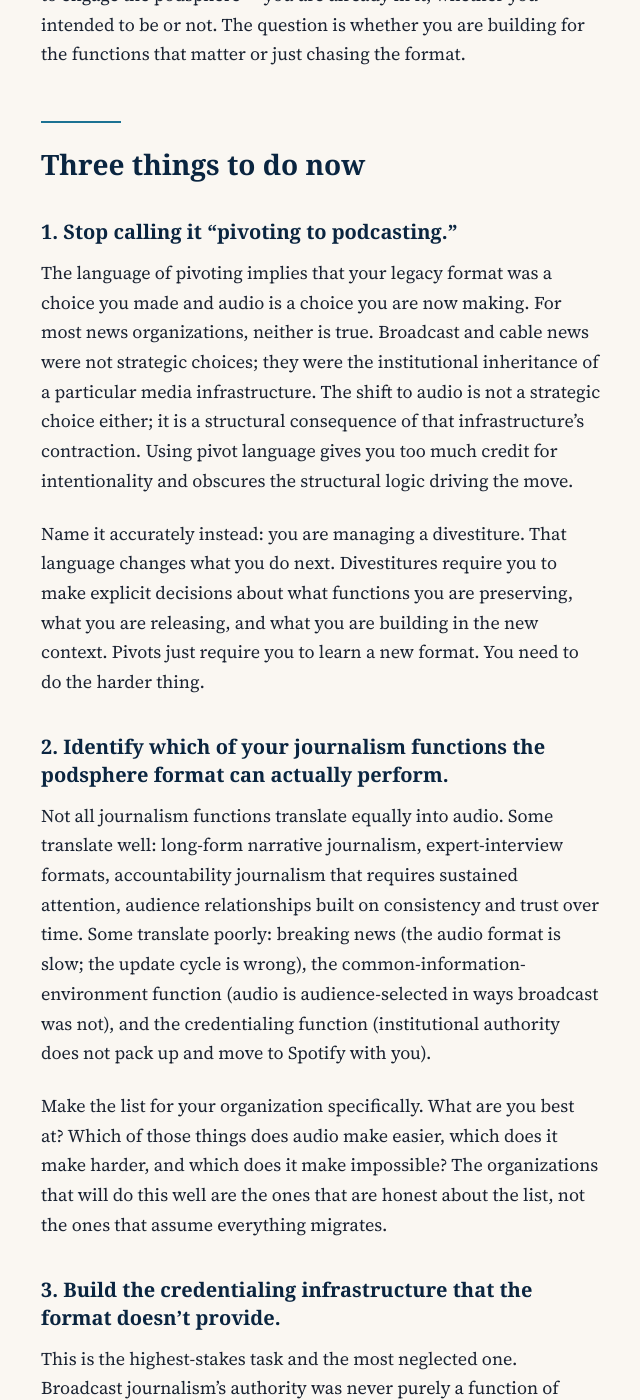
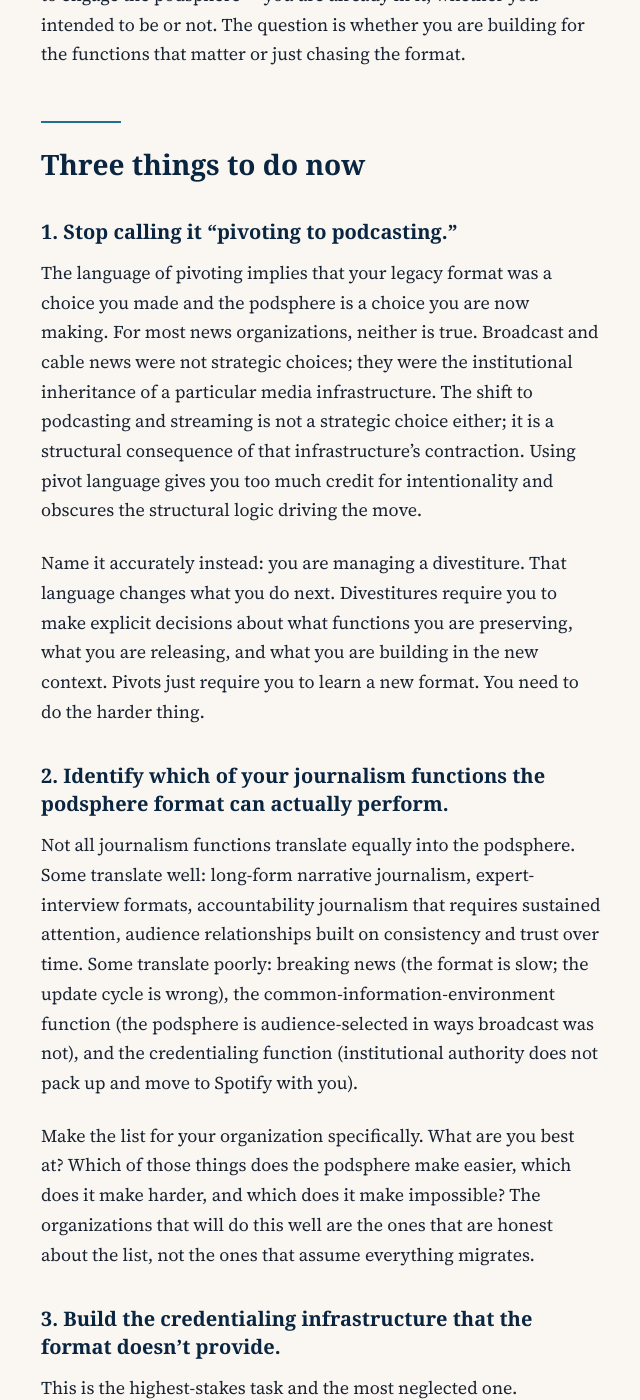
Before and after one commit to lancerossiconsulting/legacy-media-podsphere, a Jekyll site: the page built from practice-brief.md, in a window 1280 px wide and 1400 px high, scrolled down 859 px. Shown: the whole window, without its empty margins (319-959 px from the left). Built offline with Jekyll 4.4.1, drawn with Linux system fonts in a browser that asks for light colours; some of the changed text lies outside the part shown.

```diff
--- a/practice-brief.md
+++ b/practice-brief.md
@@ -18,21 +18,21 @@ The migration of legacy broadcast figures into the podsphere is not an adaptatio
 
 ### 1. Stop calling it "pivoting to podcasting."
 
-The language of pivoting implies that your legacy format was a choice you made and audio is a choice you are now making. For most news organizations, neither is true. Broadcast and cable news were not strategic choices; they were the institutional inheritance of a particular media infrastructure. The shift to audio is not a strategic choice either; it is a structural consequence of that infrastructure's contraction. Using pivot language gives you too much credit for intentionality and obscures the structural logic driving the move.
+The language of pivoting implies that your legacy format was a choice you made and the podsphere is a choice you are now making. For most news organizations, neither is true. Broadcast and cable news were not strategic choices; they were the institutional inheritance of a particular media infrastructure. The shift to podcasting and streaming is not a strategic choice either; it is a structural consequence of that infrastructure's contraction. Using pivot language gives you too much credit for intentionality and obscures the structural logic driving the move.
 
 Name it accurately instead: you are managing a divestiture. That language changes what you do next. Divestitures require you to make explicit decisions about what functions you are preserving, what you are releasing, and what you are building in the new context. Pivots just require you to learn a new format. You need to do the harder thing.
 
 ### 2. Identify which of your journalism functions the podsphere format can actually perform.
 
-Not all journalism functions translate equally into audio. Some translate well: long-form narrative journalism, expert-interview formats, accountability journalism that requires sustained attention, audience relationships built on consistency and trust over time. Some translate poorly: breaking news (the audio format is slow; the update cycle is wrong), the common-information-environment function (audio is audience-selected in ways broadcast was not), and the credentialing function (institutional authority does not pack up and move to Spotify with you).
+Not all journalism functions translate equally into the podsphere. Some translate well: long-form narrative journalism, expert-interview formats, accountability journalism that requires sustained attention, audience relationships built on consistency and trust over time. Some translate poorly: breaking news (the format is slow; the update cycle is wrong), the common-information-environment function (the podsphere is audience-selected in ways broadcast was not), and the credentialing function (institutional authority does not pack up and move to Spotify with you).
 
-Make the list for your organization specifically. What are you best at? Which of those things does audio make easier, which does it make harder, and which does it make impossible? The organizations that will do this well are the ones that are honest about the list, not the ones that assume everything migrates.
+Make the list for your organization specifically. What are you best at? Which of those things does the podsphere make easier, which does it make harder, and which does it make impossible? The organizations that will do this well are the ones that are honest about the list, not the ones that assume everything migrates.
 
 ### 3. Build the credentialing infrastructure that the format doesn't provide.
 
 This is the highest-stakes task and the most neglected one. Broadcast journalism's authority was never purely a function of journalistic quality; it was a function of institutional infrastructure — the vetting of sources, the professional accountability structures, the editorial hierarchies. None of that moves to the podcast format automatically.
 
-If you are producing audio journalism in the podsphere, you need to build an explicit credentialing infrastructure: public editorial standards, source verification processes that you describe on air, correction protocols that your audience can find and evaluate. This is not about signaling virtue; it is about performing the function that your format no longer provides by default.
+If you are producing journalism in the podsphere, you need to build an explicit credentialing infrastructure: public editorial standards, source verification processes that you describe on the show, correction protocols that your audience can find and evaluate. This is not about signaling virtue; it is about performing the function that your format no longer provides by default.
 
 ## Three things to be honest about
 
@@ -50,9 +50,9 @@ The White House press pool now includes podcasters and independent journalists.
 
 ## Three things to integrate immediately
 
-- **Integrate your audio production with your editorial standards documentation.** Every audio piece should have a sourcing log and a correction policy that is publicly accessible. Do not treat podcast production as informal just because the format sounds informal. The accountability infrastructure is the product, not a behind-the-scenes nicety.
+- **Integrate your podcast and video production with your editorial standards documentation.** Every episode should have a sourcing log and a correction policy that is publicly accessible. Do not treat podcast production as informal just because the format feels informal. The accountability infrastructure is the product, not a behind-the-scenes nicety.
 
-- **Integrate your format decisions with your function analysis.** If you have identified a journalism function that audio cannot perform (breaking news, common information environment), make an explicit decision about where that function lives in your operation. Do not assume it migrates automatically, and do not let it disappear silently because the format conversation crowded it out.
+- **Integrate your format decisions with your function analysis.** If you have identified a journalism function that the podsphere cannot perform (breaking news, common information environment), make an explicit decision about where that function lives in your operation. Do not assume it migrates automatically, and do not let it disappear silently because the format conversation crowded it out.
 
 - **Integrate your audience development strategy with your democratic function analysis.** Building a large podcast audience and performing the democratic functions of public-affairs journalism are related but not identical goals. The metrics are different, the audience development strategies are different, and the success criteria are different. Both matter. Know which one you are optimizing for at any given moment, and make sure the one you are not optimizing for is not dying by neglect.
 
```
Also changed, not shown: other parts of practice-brief.md (+1 -1 lines), about.md (+1 -1 lines), conference-paper.md (+1 -1 lines), literature-review.md (+1 -1 lines), podcast-outline.md (+6 -6 lines), substack.md (+4 -4 lines).
